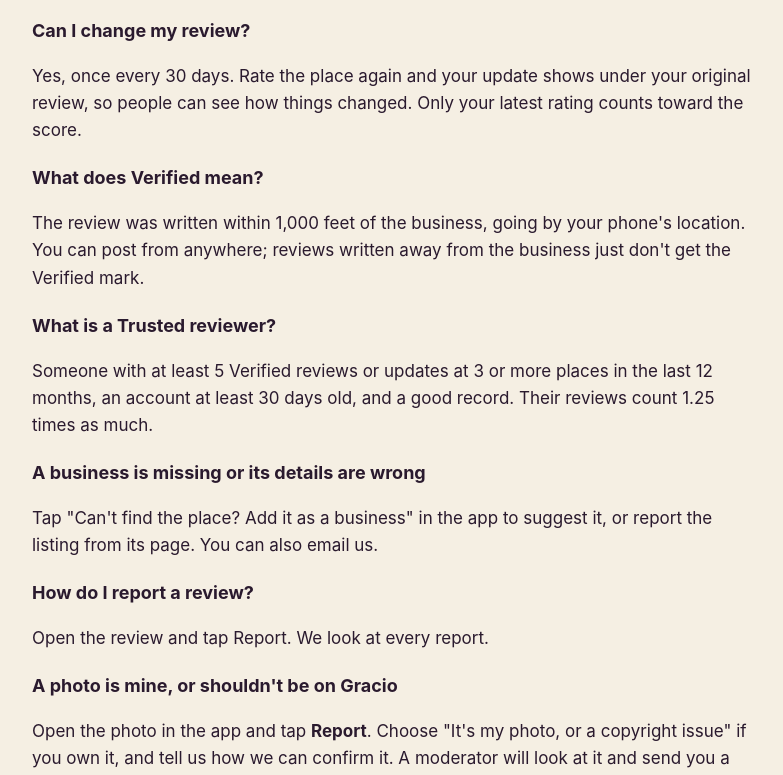
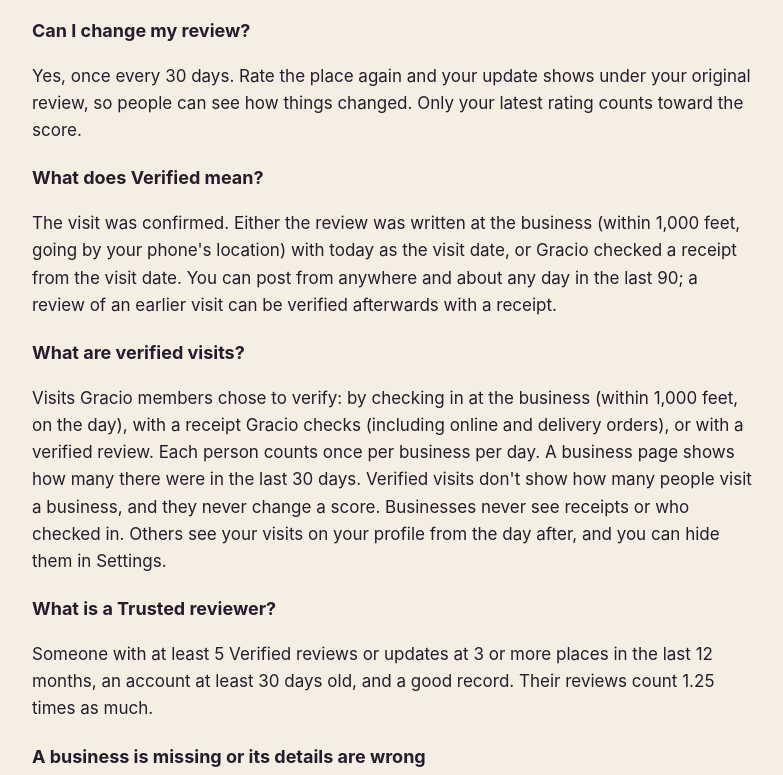
Before and after one commit to AbelRodriguezGuillen/gracio-site, a plain HTML site: page support.html in a window 1280 px wide. Shown: the part 549-1324 px from the top of the page, without its empty margins (248-1031 px from the left). Drawn offline with Linux system fonts and the light colour scheme.

Commit message:
Support: Verified and verified visits explained (Phase 18). Publish together with the app build that adds check-ins.
Co-Authored-By: Claude Opus 5.5 <noreply@anthropic.com>
Claude-Session: https://claude.ai/code/session_01QFbrMBHTGt7zW6yFXK22nq

```diff
--- a/support.html
+++ b/support.html
@@ -38,7 +38,10 @@
 <p>Yes, once every 30 days. Rate the place again and your update shows under your original review, so people can see how things changed. Only your latest rating counts toward the score.</p>
 
 <h3>What does Verified mean?</h3>
-<p>The review was written within 1,000 feet of the business, going by your phone's location. You can post from anywhere; reviews written away from the business just don't get the Verified mark.</p>
+<p>The visit was confirmed. Either the review was written at the business (within 1,000 feet, going by your phone's location) with today as the visit date, or Gracio checked a receipt from the visit date. You can post from anywhere and about any day in the last 90; a review of an earlier visit can be verified afterwards with a receipt.</p>
+
+<h3>What are verified visits?</h3>
+<p>Visits Gracio members chose to verify: by checking in at the business (within 1,000 feet, on the day), with a receipt Gracio checks (including online and delivery orders), or with a verified review. Each person counts once per business per day. A business page shows how many there were in the last 30 days. Verified visits don't show how many people visit a business, and they never change a score. Businesses never see receipts or who checked in. Others see your visits on your profile from the day after, and you can hide them in Settings.</p>
 
 <h3>What is a Trusted reviewer?</h3>
 <p>Someone with at least 5 Verified reviews or updates at 3 or more places in the last 12 months, an account at least 30 days old, and a good record. Their reviews count 1.25 times as much.</p>
```
Also changed, not shown: src/support.html (+4 -1 lines).
